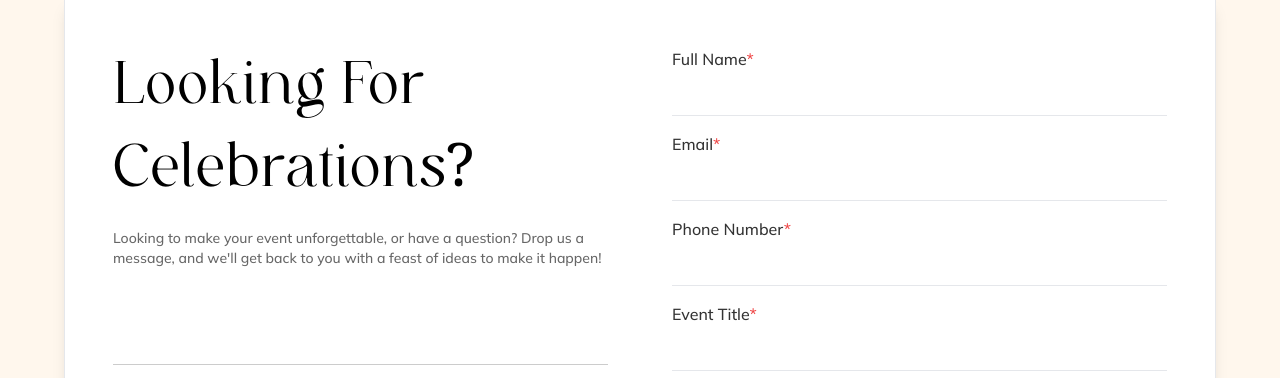
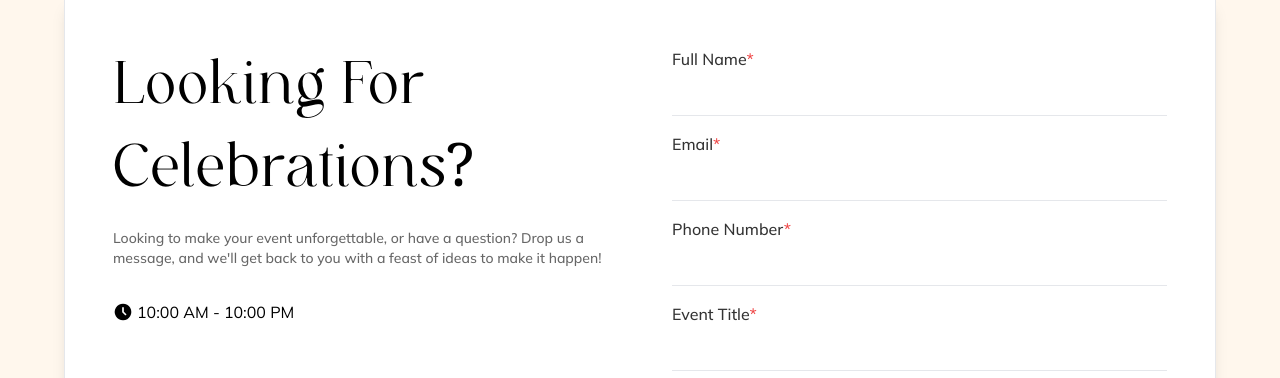
Before and after one commit to purnasth/himalayan-flavours, a React (Vite) app: page /himalayanflavours/contact in a window 1280 px wide. Shown: the part 1558-1936 px from the top of the page. Built offline with nearby package versions, Linux system fonts and the light colour scheme.

Commit message:
feat: Add opeing closing time

```diff
--- a/src/components/Contact.jsx
+++ b/src/components/Contact.jsx
@@ -3,13 +3,14 @@ import Form from './ui/Form';
 import { MdFacebook } from 'react-icons/md';
 import { RiInstagramFill } from 'react-icons/ri';
 import ContactInfo from './ui/ContactInfo';
+import { TbClockFilled } from 'react-icons/tb';
 
 const Contact = () => {
   return (
     <section className="p-0">
-      <div className="mx-auto grid w-[90%] xl:w-full max-w-6xl grid-cols-1 md:grid-cols-2 gap-4 lg:gap-16 border bg-white p-6 lg:p-12 shadow-lg">
+      <div className="mx-auto grid w-[90%] max-w-6xl grid-cols-1 gap-4 border bg-white p-6 shadow-lg md:grid-cols-2 lg:gap-16 lg:p-12 xl:w-full">
         <div className="">
-          <div className="mb-8 lg:mb-24 flex max-w-lg flex-col items-start justify-start gap-4 text-left">
+          <div className="mb-8 flex max-w-lg flex-col items-start justify-start gap-4 text-left lg:mb-24">
             <h3 className="text-3xl capitalize leading-snug sm:text-2xl md:text-4xl lg:text-6xl lg:leading-snug">
               Looking for celebrations?
             </h3>
@@ -18,9 +19,16 @@ const Contact = () => {
               us a message, and we'll get back to you with a feast of ideas to
               make it happen!
             </p>
+
+            <div className="mt-4">
+              <h4 className="inline-flex items-center justify-center gap-1 font-body text-base text-dark">
+                <TbClockFilled className="text-xl" />
+                10:00 AM - 10:00 PM
+              </h4>
+            </div>
           </div>
           <hr className="my-8 w-full border-dark/20" />
-          <div className="hidden md:block w-full space-y-4">
+          <div className="hidden w-full space-y-4 md:block">
             <span className="text-xs uppercase text-dark/50">Contact Info</span>
             <div className="space-y-8">
               <ContactInfo align="items-start justify-start" />
```
